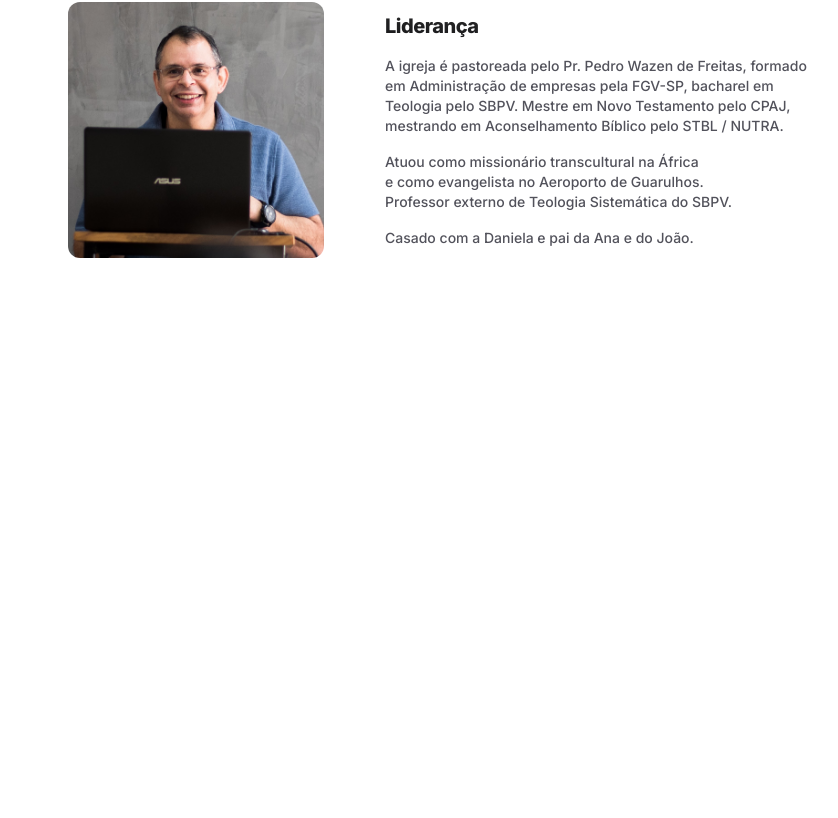
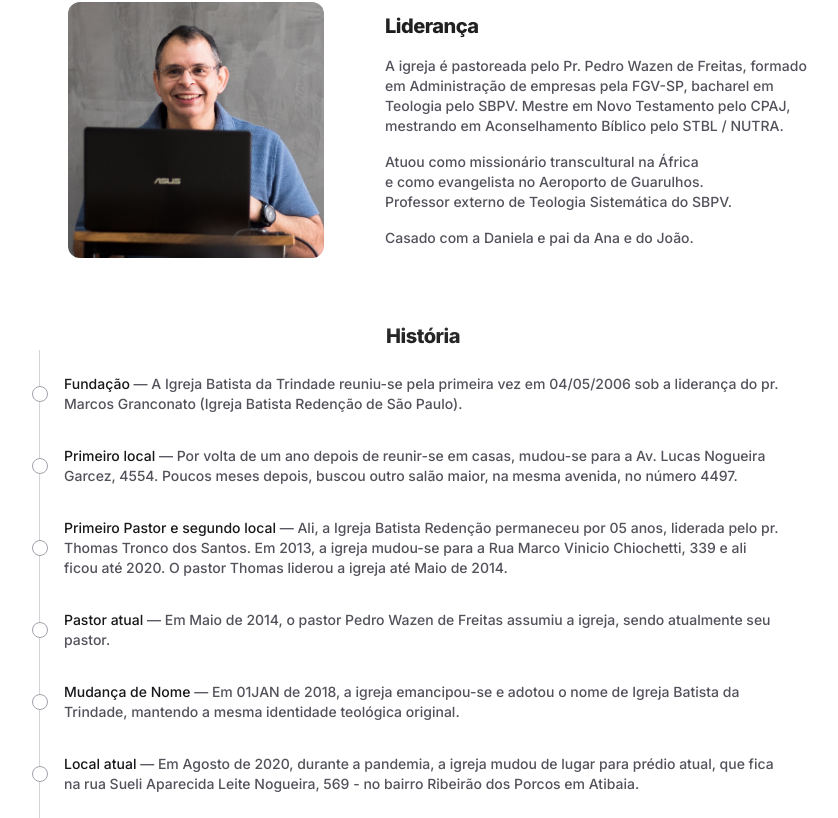
Before and after one commit to filipeveronezi/trindade, a Next.js app: page / in a window 1280 px wide. Shown: the part 3200-4018 px from the top of the page, without its empty margins (217-1055 px from the left). Before the commit the page ends 3458 px from the top, so only its background shows below. Built offline with nearby package versions, Linux system fonts and the light colour scheme.

Commit message:
feat(home): history section

```diff
--- a/src/app/(main)/page.tsx
+++ b/src/app/(main)/page.tsx
@@ -1,5 +1,6 @@
 import { About } from '@/components/about'
 import { Hero } from '@/components/hero'
+import { History } from '@/components/history'
 import { ImageGallery } from '@/components/image-gallery'
 import { Leadership } from '@/components/leadership'
 
@@ -10,6 +11,7 @@ export default function Home() {
       <ImageGallery />
       <About />
       <Leadership />
+      <History />
     </main>
   )
 }
--- a/src/components/about.tsx
+++ b/src/components/about.tsx
@@ -35,7 +35,7 @@ export function About() {
           <li className="flex items-center gap-2">
             <CubeTransparentIcon className="h-8 w-8" />
             <span className="w-full">
-              Na Trindade - uma essência que subsiste eternamente em três
+              Na Trindade, uma essência que subsiste eternamente em três
               pessoas: Pai, Filho e Espírito Santo
             </span>
           </li>
--- /dev/null
+++ b/src/components/history.tsx
@@ -0,0 +1,66 @@
+import { Balancer } from 'react-wrap-balancer'
+
+export function History() {
+  return (
+    <section className="mt-16 w-full max-w-3xl">
+      <h2 className="bg-gradient-to-tr from-zinc-900 via-neutral-800 to-zinc-600 bg-clip-text text-center text-xl font-extrabold tracking-tight text-transparent lg:text-xl">
+        <Balancer>História</Balancer>
+      </h2>
+      <div className="mx-auto flex flex-col gap-8 border-l border-zinc-300 p-6 text-sm font-medium">
+        <p className="relative">
+          <span className="absolute inset-y-0 -left-8 my-auto h-4 w-4 rounded-full border border-zinc-400 bg-white" />
+          Fundação{' '}
+          <span className="text-zinc-600">
+            — A Igreja Batista da Trindade reuniu-se pela primeira vez em
+            04/05/2006 sob a liderança do pr. Marcos Granconato (Igreja Batista
+            Redenção de São Paulo).
+          </span>
+        </p>
+        <p className="relative">
+          <span className="absolute inset-y-0 -left-8 my-auto h-4 w-4 rounded-full border border-zinc-400 bg-white" />
+          Primeiro local{' '}
+          <span className="text-zinc-600">
+            — Por volta de um ano depois de reunir-se em casas, mudou-se para a
+            Av. Lucas Nogueira Garcez, 4554. Poucos meses depois, buscou outro
+            salão maior, na mesma avenida, no número 4497.
+          </span>
+        </p>
+        <p className="relative">
+          <span className="absolute inset-y-0 -left-8 my-auto h-4 w-4 rounded-full border border-zinc-400 bg-white" />
+          Primeiro Pastor e segundo local{' '}
+          <span className="text-zinc-600">
+            — Ali, a Igreja Batista Redenção permaneceu por 05 anos, liderada
+            pelo pr. Thomas Tronco dos Santos. Em 2013, a igreja mudou-se para a
+            Rua Marco Vinicio Chiochetti, 339 e ali ficou até 2020. O pastor
+            Thomas liderou a igreja até Maio de 2014.
+          </span>
+        </p>
+        <p className="relative">
+          <span className="absolute inset-y-0 -left-8 my-auto h-4 w-4 rounded-full border border-zinc-400 bg-white" />
+          Pastor atual{' '}
+          <span className="text-zinc-600">
+            — Em Maio de 2014, o pastor Pedro Wazen de Freitas assumiu a igreja,
+            sendo atualmente seu pastor.
+          </span>
+        </p>
+        <p className="relative">
+          <span className="absolute inset-y-0 -left-8 my-auto h-4 w-4 rounded-full border border-zinc-400 bg-white" />
+          Mudança de Nome{' '}
+          <span className="text-zinc-600">
+            — Em 01JAN de 2018, a igreja emancipou-se e adotou o nome de Igreja
+            Batista da Trindade, mantendo a mesma identidade teológica original.
+          </span>
+        </p>
+        <p className="relative">
+          <span className="absolute inset-y-0 -left-8 my-auto h-4 w-4 rounded-full border border-zinc-400 bg-white" />
+          Local atual{' '}
+          <span className="text-zinc-600">
+            — Em Agosto de 2020, durante a pandemia, a igreja mudou de lugar
+            para prédio atual, que fica na rua Sueli Aparecida Leite Nogueira,
+            569 - no bairro Ribeirão dos Porcos em Atibaia.
+          </span>
+        </p>
+      </div>
+    </section>
+  )
+}
```
